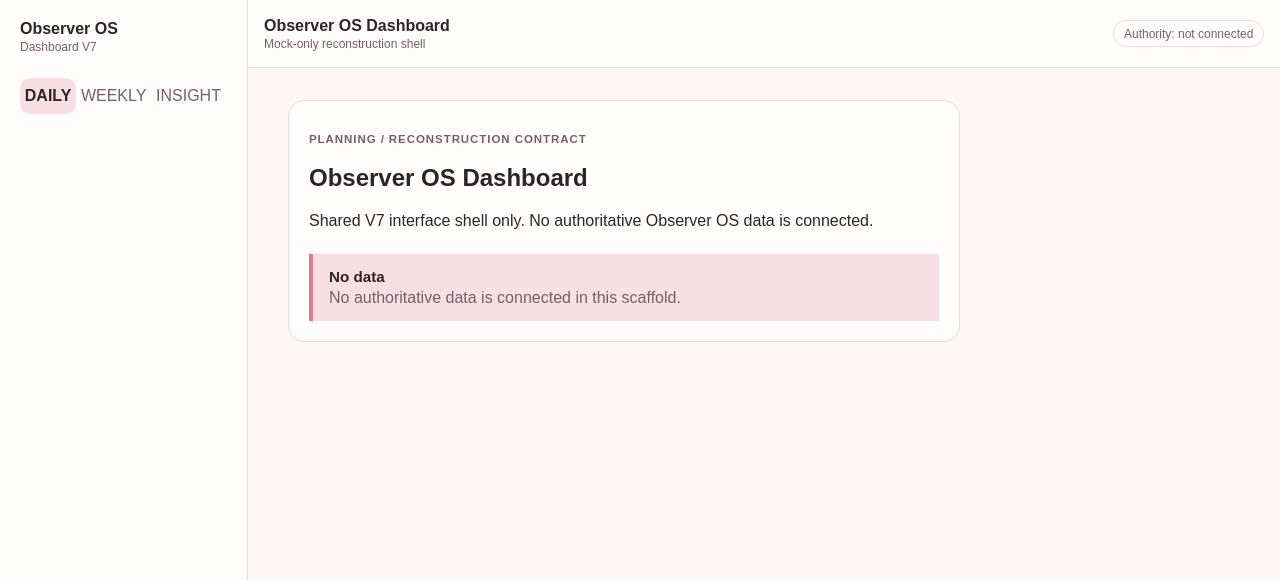
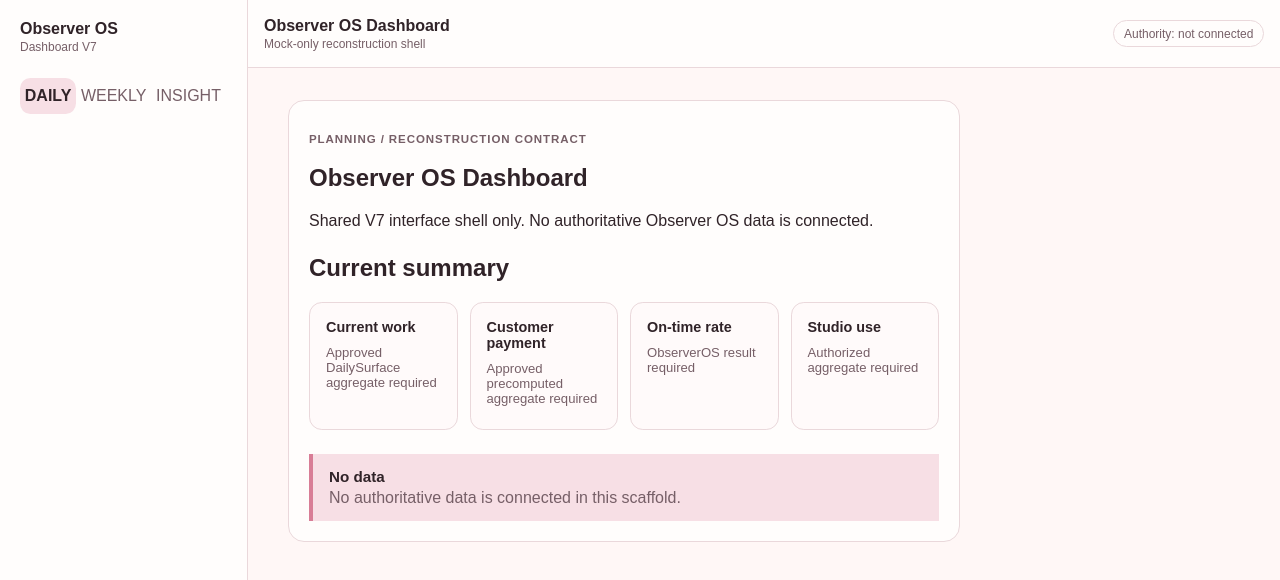
Before and after one commit to escortrogersyd3-dot/dashboard, a Next.js app: page / in a window 1280 px wide. Shown: the top 580 px of the page. Built offline with nearby package versions, Linux system fonts and the light colour scheme.

Commit message:
OTP-V7-011: Mock-only DAILY summary shell
Validated four-slot DAILY summary shell with explicit empty authority state.

```diff
--- a/app/globals.css
+++ b/app/globals.css
@@ -16,6 +16,12 @@ button { font: inherit; }
 .state-panel { margin-top: 1.5rem; border-left: 0.25rem solid var(--v7-pink); background: var(--v7-pink-soft); padding: 0.875rem 1rem; }
 .state-panel h2 { font-size: 0.95rem; margin: 0; }
 .state-panel p { margin: 0.25rem 0 0; color: var(--v7-muted); }
+.daily-summary { margin-top: 1.5rem; }
+.summary-slots { display: grid; grid-template-columns: repeat(2, minmax(0, 1fr)); gap: 0.75rem; }
+.summary-slot { min-height: 8rem; border: 1px solid var(--v7-line); border-radius: 0.8rem; background: #fffafa; padding: 1rem; }
+.summary-slot h2 { margin: 0; font-size: 0.9rem; }
+.summary-slot p { margin: 0.6rem 0 0; color: var(--v7-muted); font-size: 0.82rem; }
+@media (min-width: 880px) { .summary-slots { grid-template-columns: repeat(4, minmax(0, 1fr)); } }
 .v7-bottom-nav { position: fixed; inset: auto 0 0; z-index: 10; display: grid; grid-template-columns: repeat(3, 1fr); border-top: 1px solid var(--v7-line); background: var(--v7-paper); padding: 0.4rem; }
 .v7-nav-item { border: 0; border-radius: 0.65rem; background: transparent; color: var(--v7-muted); padding: 0.55rem 0.3rem; }
 .v7-nav-item[aria-current="page"] { background: var(--v7-pink-soft); color: var(--v7-ink); font-weight: 700; }
--- a/app/page.tsx
+++ b/app/page.tsx
@@ -1,4 +1,5 @@
-import { AppShell, PresentationState } from "../src/ui/interface-core";
+import { DailySummary } from "../src/ui/daily-summary";
+import { AppShell } from "../src/ui/interface-core";
 
 export default function Home() {
   return (
@@ -9,7 +10,7 @@ export default function Home() {
         <p>
           Shared V7 interface shell only. No authoritative Observer OS data is connected.
         </p>
-        <PresentationState state="EMPTY" />
+        <DailySummary />
       </section>
     </AppShell>
   );
--- a/package.json
+++ b/package.json
@@ -11,6 +11,7 @@
     "typecheck": "tsc --noEmit",
     "mock:verify": "node automation/scripts/verify_mock_adapters.mjs",
     "daily-contract:verify": "node automation/scripts/verify_daily_contract.mjs",
+    "daily-summary:verify": "node automation/scripts/verify_daily_summary.mjs",
     "control-plane:validate": "python automation/scripts/validate_control_plane.py",
     "automation:preflight": "python automation/scripts/preflight.py --otp-id OTP-V7-001A-LOCAL-AUTOMATION-RUNNER-R1",
     "automation:guard": "python automation/scripts/guard_changed_paths.py --otp-id OTP-V7-001A-LOCAL-AUTOMATION-RUNNER-R1",
--- /dev/null
+++ b/src/ui/daily-summary.tsx
@@ -0,0 +1,26 @@
+import { PresentationState } from "./interface-core";
+
+const slots = [
+  { id: "work", label: "Current work", source: "Approved DailySurface aggregate required" },
+  { id: "customer-payment", label: "Customer payment", source: "Approved precomputed aggregate required" },
+  { id: "on-time", label: "On-time rate", source: "ObserverOS result required" },
+  { id: "studio-use", label: "Studio use", source: "Authorized aggregate required" },
+] as const;
+
+/** Frozen V7 four-slot summary layout. It deliberately renders no business values. */
+export function DailySummary() {
+  return (
+    <section className="daily-summary" aria-labelledby="daily-summary-title">
+      <h2 id="daily-summary-title">Current summary</h2>
+      <div className="summary-slots">
+        {slots.map((slot) => (
+          <article className="summary-slot" key={slot.id}>
+            <h2>{slot.label}</h2>
+            <p>{slot.source}</p>
+          </article>
+        ))}
+      </div>
+      <PresentationState state="EMPTY" />
+    </section>
+  );
+}
```
Also changed, not shown: automation/scripts/verify_daily_summary.mjs (added, +9 -0 lines), 1 other file (tests, documents, lock files or other folders).
